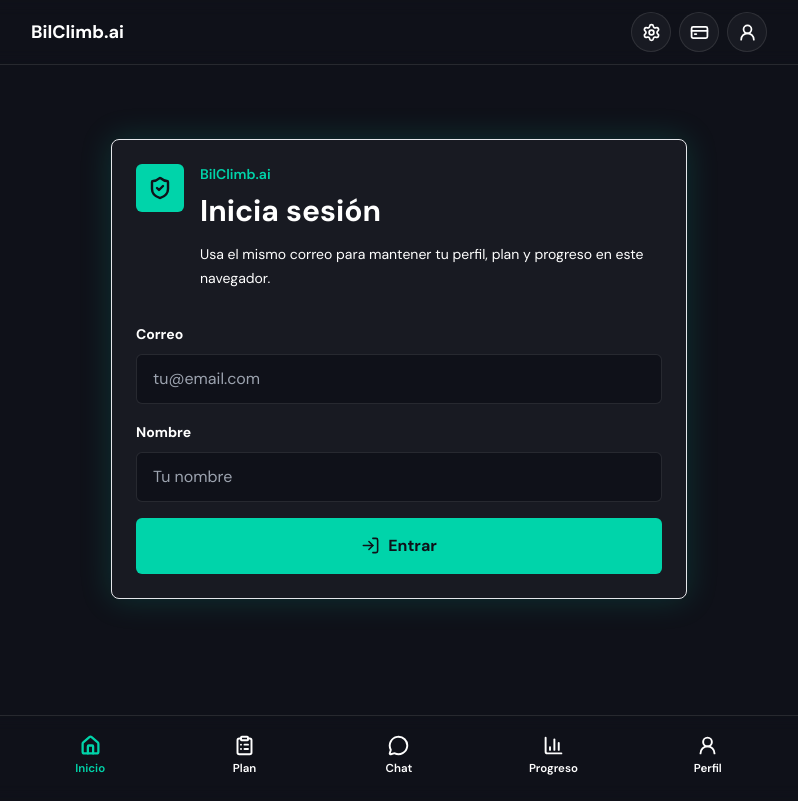
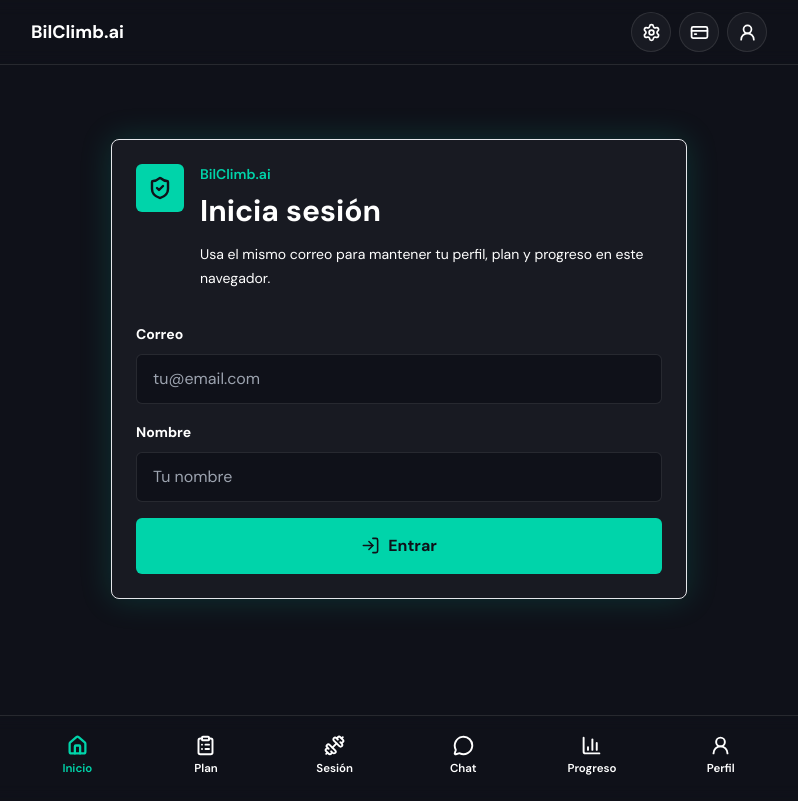
Before and after one commit to Giuliana-cyber/bliclimb, a Next.js app: page / in a window 1280 px wide. Shown: the whole page, without its empty margins (241-1039 px from the left). Built offline with nearby package versions, Linux system fonts and the light colour scheme; no server answers.

Commit message:
feat: add app shell navigation

```diff
--- a/components/AppShell.tsx
+++ b/components/AppShell.tsx
@@ -7,6 +7,7 @@
   BarChart3,
   ClipboardList,
   CreditCard,
+  Dumbbell,
   Home,
   MessageCircle,
   Settings,
@@ -25,6 +26,7 @@
 const navItems: NavItem[] = [
   { label: 'Inicio', href: '/', icon: Home },
   { label: 'Plan', href: '/plan', icon: ClipboardList },
+  { label: 'Sesión', href: '/session', icon: Dumbbell },
   { label: 'Chat', href: '/chat', icon: MessageCircle },
   { label: 'Progreso', href: '/progress', icon: BarChart3 },
   { label: 'Perfil', href: '/profile', icon: UserRound }
@@ -120,7 +122,7 @@
       </main>
 
       <nav className="fixed inset-x-0 bottom-0 z-40 border-t border-white/10 bg-brand-dark/96 px-3 pb-[calc(env(safe-area-inset-bottom)+0.75rem)] pt-2 backdrop-blur">
-        <div className="mx-auto grid h-16 w-full max-w-3xl grid-cols-5 gap-1">
+        <div className="mx-auto grid h-16 w-full max-w-3xl grid-cols-6 gap-1">
           {navItems.map((item) => {
             const Icon = item.icon;
             const active = isActive(pathname, item.href);
```
